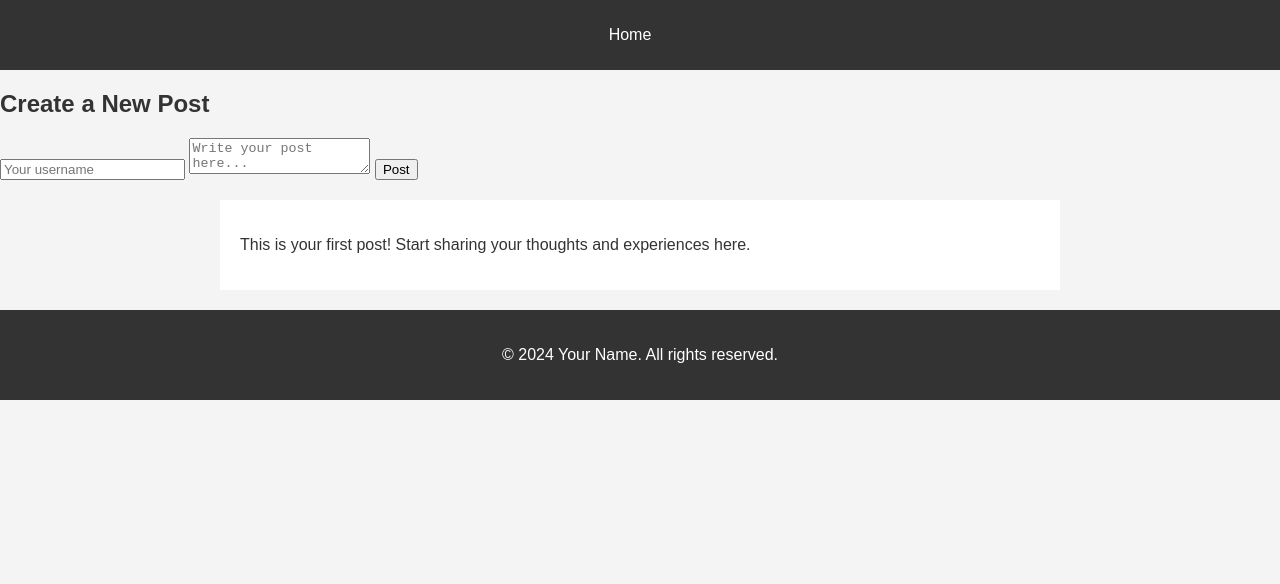
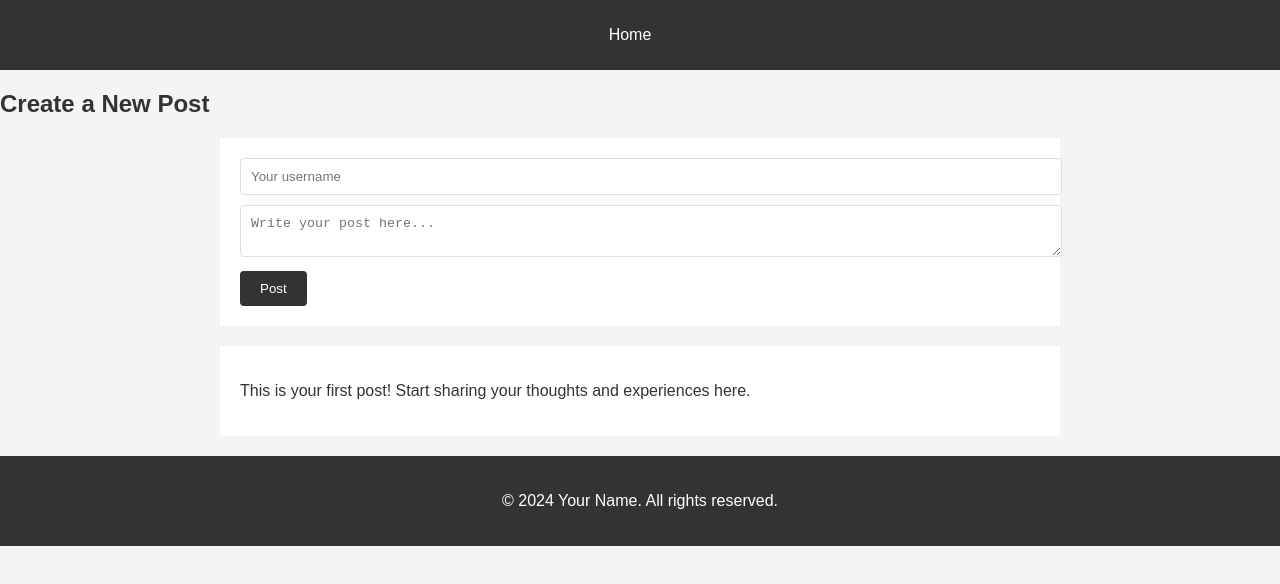
Before and after one commit to simioyin222/DRAFT-BLOG, a plain HTML site: page index.html in a window 1280 px wide. Drawn offline with Linux system fonts and the light colour scheme.

Commit message:
add styles to forms and buytton hover function

```diff
--- a/styles/style.css
+++ b/styles/style.css
@@ -49,3 +49,31 @@ footer {
   background-color: #333;
   color: #fff;
 }
+
+form {
+  max-width: 800px;
+  margin: 20px auto;
+  padding: 20px;
+  background-color: #fff;
+}
+
+input, textarea {
+  width: 100%;
+  padding: 10px;
+  margin-bottom: 10px;
+  border: 1px solid #ddd;
+  border-radius: 4px;
+}
+
+button {
+  padding: 10px 20px;
+  border: none;
+  border-radius: 4px;
+  background-color: #333;
+  color: #fff;
+  cursor: pointer;
+}
+
+button:hover {
+  background-color: #555;
+}
```
